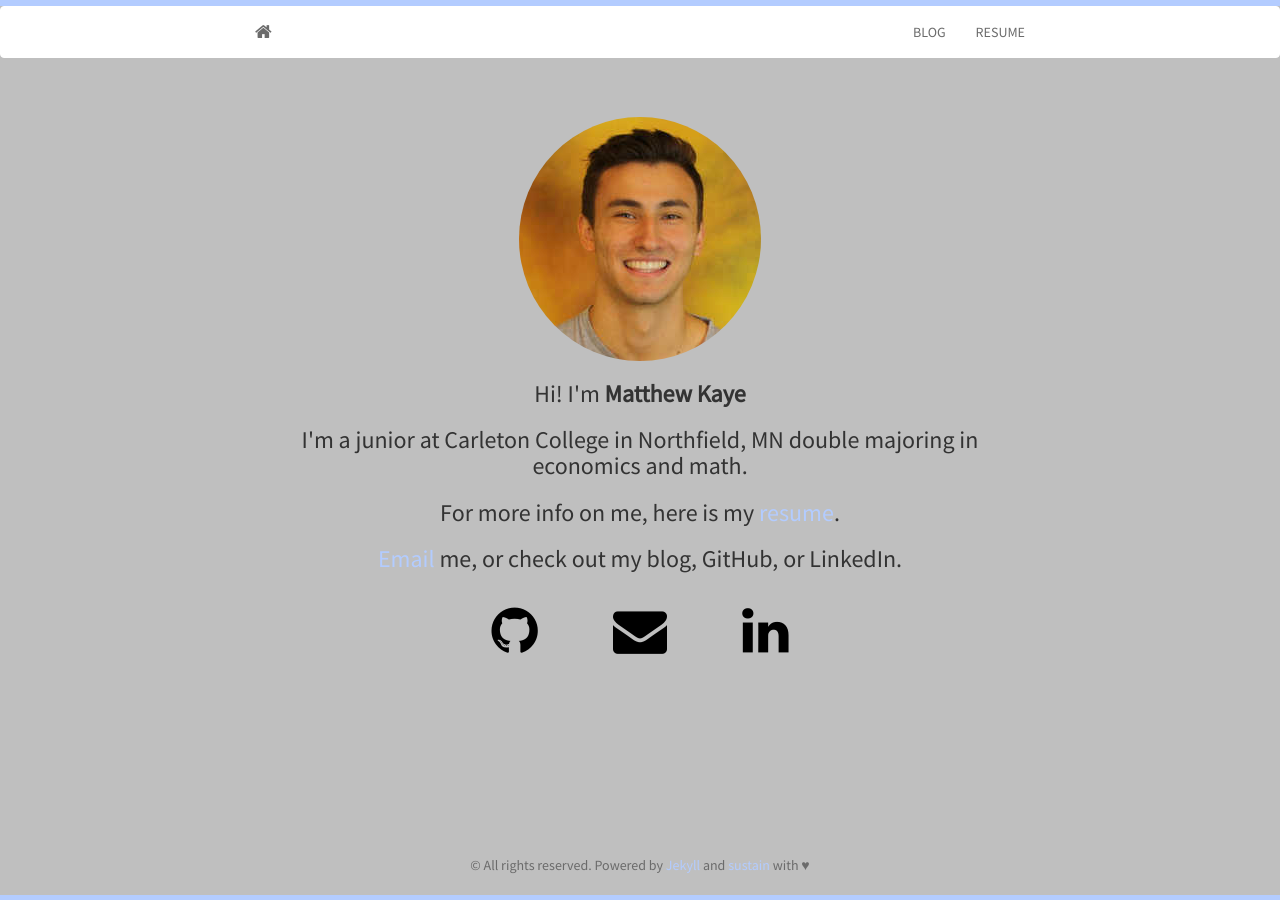
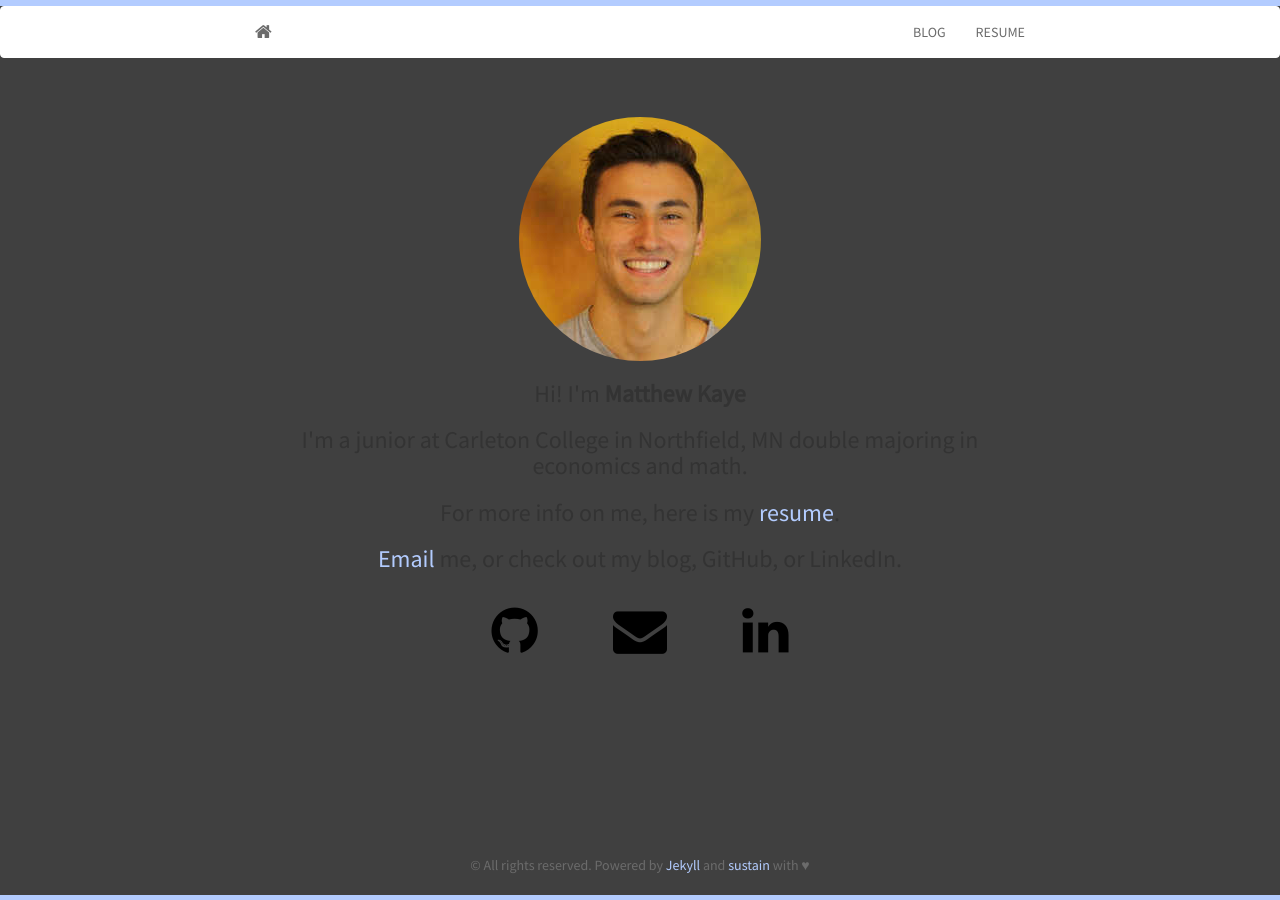
Before and after one commit to mrkaye97/mrkaye97.github.io, a Jekyll site: the page built from index.html, in a window 1280 px wide. Built offline with Jekyll 4.4.1, drawn with Linux system fonts in a browser that asks for light colours; nearby versions of some CDN libraries; the list of posts is cut into pages by our own code.

Commit message:
Update main.css

```diff
--- a/static/css/main.css
+++ b/static/css/main.css
@@ -3,7 +3,7 @@
 html,
 body {
   height: 100%;
-  background-color: #bfbfbf;
+  background-color: #404040;
   font-family: 'Source Sans Pro', sans-serif;
   /* The html and body elements cannot have any padding or margin. */
   border-top: 3px solid #b3ccff;
```
